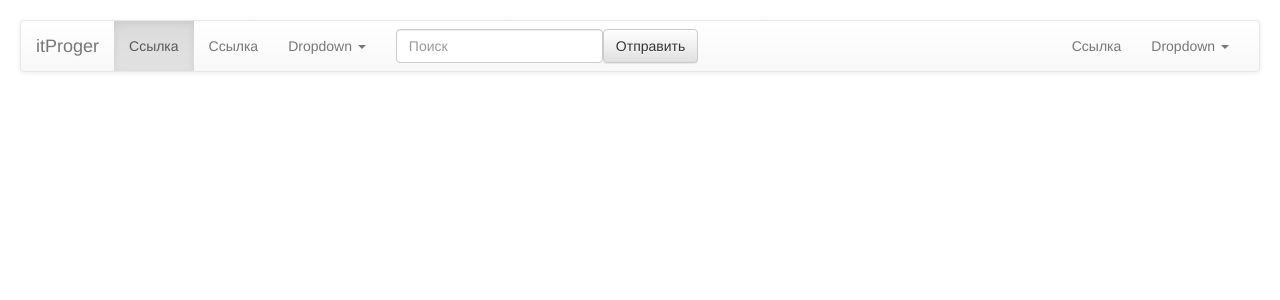
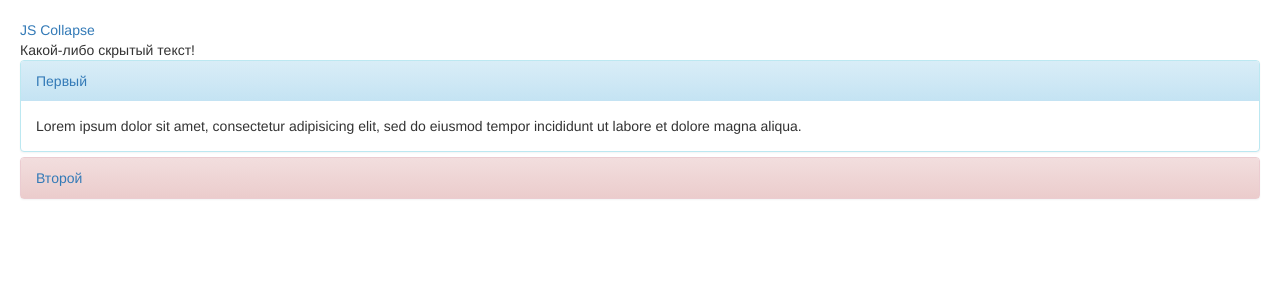
Before and after one commit to MADHAM19/my-fitapp, an Angular app: page / in a window 1280 px wide. Shown: the top 300 px of the page. Built offline with nearby package versions, Linux system fonts and the light colour scheme.

Commit message:
#11 - JS Collapse

```diff
--- a/src/app/app.component.html
+++ b/src/app/app.component.html
@@ -39,54 +39,29 @@
 <!--<button type="button" class="btn btn-success">Регистрация</button>-->
 <!--</form>-->
 <!--</div>-->
-<nav class="navbar navbar-default" role="navigation">
-  <div class="container-fluid">
-    <div class="navbar-header">
-      <button type="button" class="navbar-toggle" data-toggle="collapse" data-target="#bs-example-navbar-collapse-1">
-        <span class="sr-only">Навигация</span>
-        <span class="icon-bar"></span>
-        <span class="icon-bar"></span>
-        <span class="icon-bar"></span>
-      </button>
-      <a class="navbar-brand" href="#">itProger</a>
+<a data-toggle="collapse" href="#hide">JS Collapse</a>
+<div class="collapse in" id="hide">
+  Какой-либо скрытый текст!
+</div>
+
+<div class="panel-group" id="collapse-group">
+  <div class="panel panel-info">
+    <div class="panel-heading">
+      <a data-toggle="collapse" data-parent="#collapse-group" href="#el1">Первый</a>
     </div>
-
-    <div class="collapse navbar-collapse" id="bs-example-navbar-collapse-1">
-      <ul class="nav navbar-nav">
-        <li class="active"><a href="#">Ссылка</a></li>
-        <li><a href="#">Ссылка</a></li>
-        <li class="dropdown">
-          <a href="#" class="dropdown-toggle" data-toggle="dropdown">Dropdown <b class="caret"></b></a>
-          <ul class="dropdown-menu">
-            <li><a href="#">Действие</a></li>
-            <li><a href="#">Другое действие</a></li>
-            <li><a href="#">Что-то еще</a></li>
-            <li class="divider"></li>
-            <li><a href="#">Отдельная ссылка</a></li>
-            <li class="divider"></li>
-            <li><a href="#">Еще одна отдельная ссылка</a></li>
-          </ul>
-        </li>
-      </ul>
-      <form class="navbar-form navbar-left" role="search">
-        <div class="form-group">
-          <input type="text" class="form-control" placeholder="Поиск">
-        </div>
-        <button type="submit" class="btn btn-default">Отправить</button>
-      </form>
-      <ul class="nav navbar-nav navbar-right">
-        <li><a href="#">Ссылка</a></li>
-        <li class="dropdown">
-          <a href="#" class="dropdown-toggle" data-toggle="dropdown">Dropdown <b class="caret"></b></a>
-          <ul class="dropdown-menu">
-            <li><a href="#">Действие</a></li>
-            <li><a href="#">Другое действие</a></li>
-            <li><a href="#">Что-то еще</a></li>
-            <li class="divider"></li>
-            <li><a href="#">Отдельная ссылка</a></li>
-          </ul>
-        </li>
-      </ul>
+    <div id="el1" class="collapse in">
+      <div class="panel-body">Lorem ipsum dolor sit amet, consectetur adipisicing elit,
+        sed do eiusmod tempor incididunt ut labore et dolore magna aliqua.</div>
     </div>
   </div>
-</nav>
+
+  <div class="panel panel-danger">
+    <div class="panel-heading">
+      <a data-toggle="collapse" data-parent="#collapse-group" href="#el2">Второй</a>
+    </div>
+    <div id="el2" class="collapse">
+      <div class="panel-body">Lorem ipsum dolor sit amet, consectetur adipisicing elit,
+        sed do eiusmod tempor incididunt ut labore et dolore magna aliqua.</div>
+    </div>
+  </div>
+</div>
```
